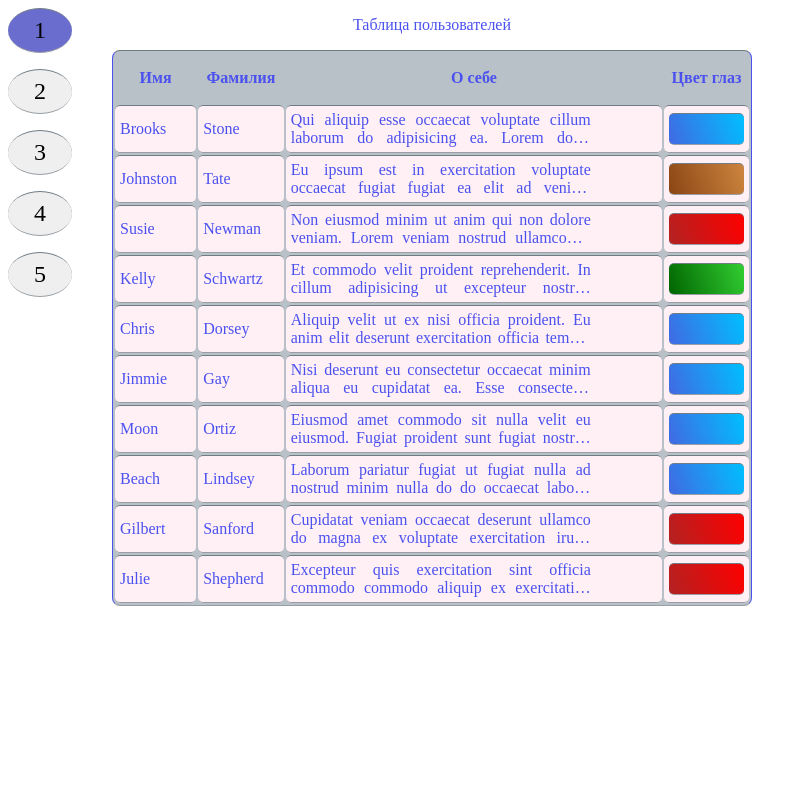
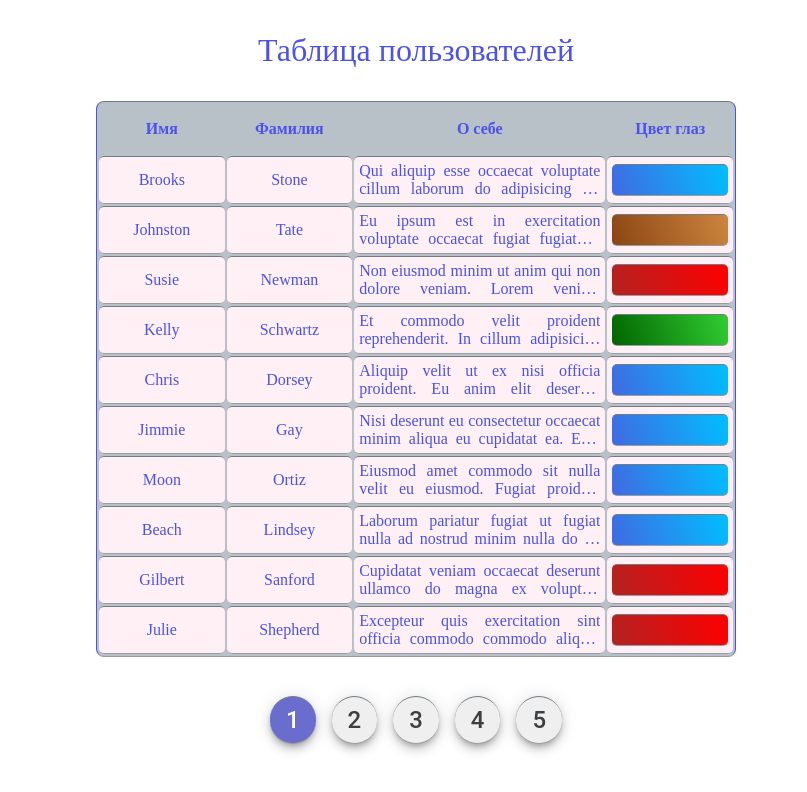
Before and after one commit to ElviraCher/users-table, a website built with webpack: page public/index.html in a window 1280 px wide. Shown: the whole page, without its empty margins (0-807 px from the left). Built offline with nearby package versions, Linux system fonts and the light colour scheme.

Commit message:
Edit some styles

```diff
--- a/src/style.scss
+++ b/src/style.scss
@@ -13,8 +13,9 @@ body {
 
 #root {
   display: grid;
-  grid-template-columns: [first] 5rem [line2] 55% [line3] auto [col4-start] 2rem [end];
-  grid-template-rows: [row1-start] 10rem [row1-end] 15rem [third-line] auto [last-line];
+  grid-template-columns: [first] 5rem [line2] 50vw [line3] auto [col4-start] 5rem [end];
+  grid-template-rows: [row1-start] 10rem [row1-end] 15rem [third-line] 15rem [row3-end] 5rem [last-line];
+  grid-gap: 1rem;
 }
 
 .table {
@@ -33,7 +34,8 @@ body {
   border-top: 1px solid #717d85;
 
   &__caption {
-    margin: 1rem;
+    margin: 2rem;
+    font-size: 2rem;
   }
 
   &__heading {
@@ -41,6 +43,7 @@ body {
     font-size: 1rem;
     border-radius: 8px 8px 0 0;
     padding: 1rem 0;
+    cursor: pointer;
 
     &:hover {
       background-color: #6a6dcd;
@@ -55,10 +58,11 @@ body {
   border-radius: 5px;
   border-bottom: 1px solid #989ea4;
   border-top: 1px solid #717d85;
-  text-align: justify;
+  text-align: center;
+  width: 20%;
 
   &__long-text {
-    width: 300px;
+    width: 100%;
     display: -webkit-box;
     -webkit-line-clamp: 2;
     -webkit-box-orient: vertical;
@@ -91,6 +95,7 @@ body {
 .row {
   background-color: lavenderblush;
   padding: 1rem;
+  cursor: pointer;
 
   &:hover {
     background-color: #6a6dcd;
@@ -101,23 +106,41 @@ body {
     background-color: #989ea4;
     color: black;
   }
+
+  :nth-child(3n) {
+    width: 40%;
+    text-align: justify;
+  }
 }
 
-.form {
+.container {
   grid-column: 3 / span 1;
   grid-row: 2;
   height: fit-content;
   background: #b8c1c8;
+  margin: 2rem;
   border-bottom: 1px solid #989ea4;
   border-top: 1px solid #717d85;
   border-radius: 8px;
+}
+
+.form {
   color: white;
   padding: 2.5rem;
 
+  &__container {
+    display: flex;
+    flex-direction: row;
+    justify-content: space-between;
+    align-items: stretch;
+    width: 100%;
+  }
+
   &__input {
-    width: 90%;
     padding: 0.7rem 1rem;
-    margin: 1rem;
+    width: 100%;
+    display: grid;
+    margin: 0.5rem auto;
     border: 1px solid #d8d8d8;
     border-radius: 5px;
     border-bottom: 1px solid #989ea4;
@@ -125,9 +148,8 @@ body {
   }
 
   &__select {
-    width: 50%;
+    min-width: 43%;
     padding: 0.7rem 1rem;
-    margin: 1rem 7rem 1rem 1rem;
     border: 1px solid #d8d8d8;
     border-radius: 5px;
     border-bottom: 1px solid #989ea4;
@@ -135,13 +157,15 @@ body {
   }
 
   &__button {
+    min-width: 23%;
     background-color: #4b51ef;
     padding: 0.7rem 1rem;
-    margin: 1rem 0.1rem 1rem 1rem;
+    text-align: center;
     border-radius: 5px;
     color: #ffffff;
     border-bottom: 1px solid #989ea4;
     border-top: 1px solid #717d85;
+    cursor: pointer;
 
     &:hover {
       background-color: #6a6dcd;
@@ -151,23 +175,33 @@ body {
 }
 
 .button__container {
-  grid-column: 1 / span 1;
-  grid-row: 1 / span 1;
+  grid-column: 2 / span 1;
+  grid-row: 4 / span 1;
   display: flex;
-  justify-content: space-between;
-  flex-direction: column;
+  justify-content: center;
 }
 
 .button__counter {
   font-size: 1.5rem;
-  padding: 0.5rem;
-  border-radius: 50%;
+  padding: 0.2rem 1rem;
+  margin: 0.5rem;
+  border-radius: 24px;
   border-bottom: 1px solid #989ea4;
   border-top: 1px solid #717d85;
-  margin: 0.5rem;
+  cursor: pointer;
+  display: inline-flex;
+  justify-content: center;
+  align-items: center;
+  box-shadow: rgba(0, 0, 0, 0.2) 0 3px 5px -1px,
+    rgba(0, 0, 0, 0.14) 0 6px 10px 0, rgba(0, 0, 0, 0.12) 0 1px 18px 0;
+  color: #3c4043;
+  font-family: "Google Sans", Roboto, Arial, sans-serif;
+  font-weight: 500;
+  height: 48px;
 
   &--active {
     background-color: #6a6dcd;
+    color: white;
   }
 
   &:hover {
@@ -185,7 +219,7 @@ body {
   border-radius: 8px;
   color: #fff;
   padding: 2.5rem;
-  margin-top: 1rem;
+  margin: 2rem;
 }
 
 .alert__massage {
```
